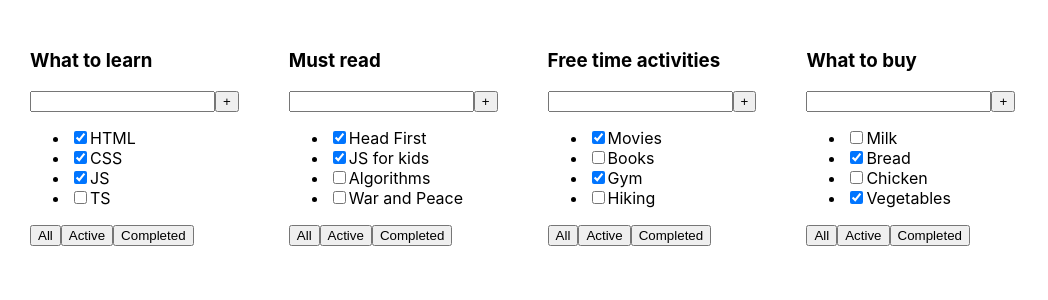
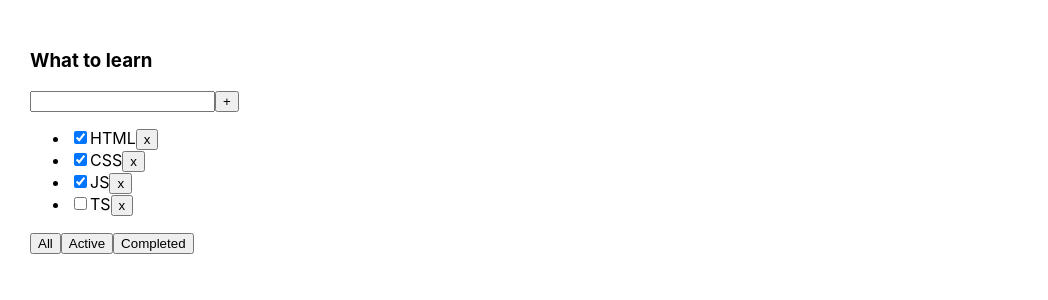
Before and after one commit to chrismelyan/TodoList, a React (Create React App) app: page / in a window 1280 px wide. Shown: the top 300 px of the page, without its empty margins (0-1048 px from the left). Built offline with nearby package versions, Linux system fonts and the light colour scheme.

Commit message:
'useState'

```diff
--- a/src/App.tsx
+++ b/src/App.tsx
@@ -1,42 +1,76 @@
-import React from 'react';
+import React, {useState} from 'react';
 import './App.css';
 import TodoList, {TaskType} from "./TodoList";
 
+export type FilterValuesType = 'all' | 'active' | 'completed'
+
 function App() {
-    const tasks_1: Array<TaskType> = [
+
+    const [tasks, setTasks] = useState<Array<TaskType>>([
         {id: 1, title: "HTML", isDone: true},
         {id: 2, title: "CSS", isDone: true},
         {id: 3, title: "JS", isDone: true},
         {id: 4, title: "TS", isDone: false},
-    ]
+    ])
 
-    const tasks_2: Array<TaskType> = [
-        {id: 1, title: "Head First", isDone: true},
-        {id: 2, title: "JS for kids", isDone: true},
-        {id: 3, title: "Algorithms", isDone: false},
-        {id: 4, title: "War and Peace", isDone: false},
-    ]
+    const [filter, setFilter] = useState<FilterValuesType>('all')
 
-    const tasks_3: Array<TaskType> = [
-        {id: 1, title: "Movies", isDone: true},
-        {id: 2, title: "Books", isDone: false},
-        {id: 3, title: "Gym", isDone: true},
-        {id: 4, title: "Hiking", isDone: false},
-    ]
 
-    const tasks_4: Array<TaskType> = [
-        {id: 1, title: "Milk", isDone: false},
-        {id: 2, title: "Bread", isDone: true},
-        {id: 3, title: "Chicken", isDone: false},
-        {id: 4, title: "Vegetables", isDone: true},
-    ]
+    // let tasks_2: Array<TaskType> = [
+    //     {id: 1, title: "Head First", isDone: true},
+    //     {id: 2, title: "JS for kids", isDone: true},
+    //     {id: 3, title: "Algorithms", isDone: false},
+    //     {id: 4, title: "War and Peace", isDone: false},
+    // ]
+
+    // const tasks_3: Array<TaskType> = [
+    //     {id: 1, title: "Movies", isDone: true},
+    //     {id: 2, title: "Books", isDone: false},
+    //     {id: 3, title: "Gym", isDone: true},
+    //     {id: 4, title: "Hiking", isDone: false},
+    // ]
+    //
+    // const tasks_4: Array<TaskType> = [
+    //     {id: 1, title: "Milk", isDone: false},
+    //     {id: 2, title: "Bread", isDone: true},
+    //     {id: 3, title: "Chicken", isDone: false},
+    //     {id: 4, title: "Vegetables", isDone: true},
+    // ]
+
+
+    //Удаляем таску, отфильтровываем массив обьектов и создаем новый массив уже без удаленного
+    const removeTask = (taskID: number) => { // 2
+        const filteredTasks = tasks.filter(task => task.id !==taskID)
+        // => true (filter засовывает в массив обьекты если значение true)
+        setTasks(filteredTasks);
+    }
+
+    const changeFilter = (filter: FilterValuesType) => {
+        setFilter(filter)
+    }
+
+    const getFilteredTasksForRender = () => {
+        switch (filter) {
+            case "completed":
+                return tasks.filter(t => t.isDone)
+            case "active":
+                return tasks.filter(t => !t.isDone)
+            default:
+                return tasks
+        }
+    }
 
     return (
         <div className="App">
-            <TodoList title={'What to learn'} tasks={tasks_1}/>
-            <TodoList title={'Must read'} tasks={tasks_2}/>
-            <TodoList title={'Free time activities'} tasks={tasks_3}/>
-            <TodoList title={'What to buy'} tasks={tasks_4}/>
+            <TodoList
+                title={'What to learn'}
+                tasks={getFilteredTasksForRender()}
+                changeFilter={changeFilter}
+                removeTask={removeTask}
+            />
+            {/*<TodoList title={'Must read'} tasks={tasks_2} removeTask={removeTask}/>*/}
+            {/*<TodoList title={'Free time activities'} tasks={tasks_3}/>*/}
+            {/*<TodoList title={'What to buy'} tasks={tasks_4}/>*/}
         </div>
     );
 }
--- a/src/Buttons.tsx
+++ b/src/Buttons.tsx
@@ -1,11 +1,16 @@
 import React from 'react';
+import {FilterValuesType} from "./App";
 
-const Buttons = () => {
+type ButtonsType = {
+    changeFilter: (filter: FilterValuesType) => void
+}
+
+const Buttons = (props: ButtonsType) => {
     return (
         <div>
-            <button>All</button>
-            <button>Active</button>
-            <button>Completed</button>
+            <button onClick={() => props.changeFilter('all')}>All</button>
+            <button onClick={() => props.changeFilter('active')}>Active</button>
+            <button onClick={() => props.changeFilter('completed')}>Completed</button>
         </div>
     );
 };
--- a/src/Task.tsx
+++ b/src/Task.tsx
@@ -1,13 +1,16 @@
 import React from 'react';
 import {TaskType} from "./TodoList";
 
-type TaskPropsType = TaskType
+type TaskPropsType = TaskType & {
+    removeTask: (taskID: number) => void
+}
 
 const Task = (props: TaskPropsType) => {
     return (
             <li>
                 <input type="checkbox" checked={props.isDone}/>
                 <span>{props.title}</span>
+                <button onClick={() => props.removeTask(props.id)}>x</button>
             </li>
     );
 };
--- a/src/TasksList.tsx
+++ b/src/TasksList.tsx
@@ -4,15 +4,23 @@
 
 type TasksListPropsType = {
     tasks: Array<TaskType>
+    removeTask: (taskID: number) => void
 }
 
+//отрисовывает список соответсвенно колличеству тасков
+// (преобразовываем массивы одного типа в массивы другого типа)
 const TasksList = (props: TasksListPropsType) => {
+    const tasksComponents = props.tasks.map(task => {
+        return <Task
+            key={task.id}
+            {...task}
+            removeTask={props.removeTask}
+        />
+    })
+
     return (
         <ul>
-            <Task {...props.tasks[0]} />
-            <Task {...props.tasks[1]} />
-            <Task {...props.tasks[2]} />
-            <Task {...props.tasks[3]} />
+            {tasksComponents}
         </ul>
     );
 };
--- a/src/TodoList.tsx
+++ b/src/TodoList.tsx
@@ -1,10 +1,13 @@
 import React from 'react';
 import TodoListHeader from "./TodoListHeader";
 import TodoListForm from "./TodoListForm";
+import {FilterValuesType} from "./App";
 
 type TodoListPropsType = {
     title: string
     tasks: Array<TaskType>
+    removeTask: (taskID: number) => void
+    changeFilter: (filter: FilterValuesType) => void
 }
 export type TaskType = {
     id: number
@@ -15,7 +18,11 @@
     return (
             <div>
                 <TodoListHeader title={props.title} />
-                <TodoListForm tasks={props.tasks} />
+                <TodoListForm
+                    tasks={props.tasks}
+                    removeTask={props.removeTask}
+                    changeFilter={props.changeFilter}
+                />
             </div>
     );
 };
--- a/src/TodoListForm.tsx
+++ b/src/TodoListForm.tsx
@@ -3,17 +3,23 @@
 import Buttons from "./Buttons";
 import InputForm from "./InputForm";
 import {TaskType} from "./TodoList";
+import {FilterValuesType} from "./App";
 
 type TodoListFormPropsType = {
     tasks: Array<TaskType>
+    removeTask: (taskID: number) => void
+    changeFilter: (filter: FilterValuesType) => void
 }
 
 const TodoListForm = (props: TodoListFormPropsType) => {
     return (
         <div>
             <InputForm />
-            <TasksList tasks={props.tasks}/>
-            <Buttons />
+            <TasksList
+                tasks={props.tasks}
+                removeTask={props.removeTask}
+            />
+            <Buttons changeFilter={props.changeFilter}/>
         </div>
     );
 };
```
